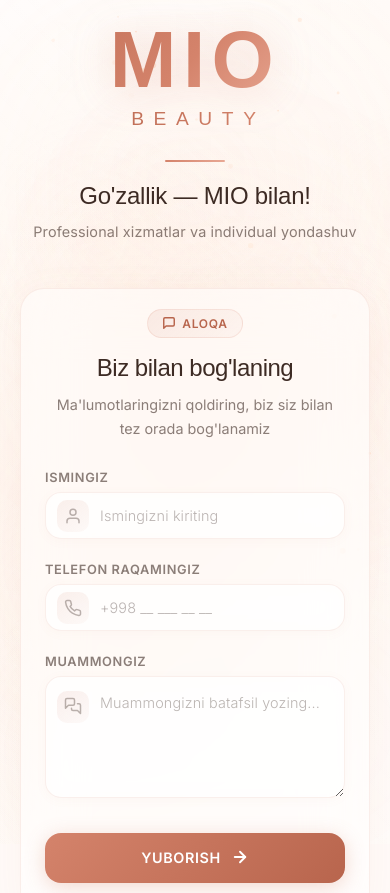
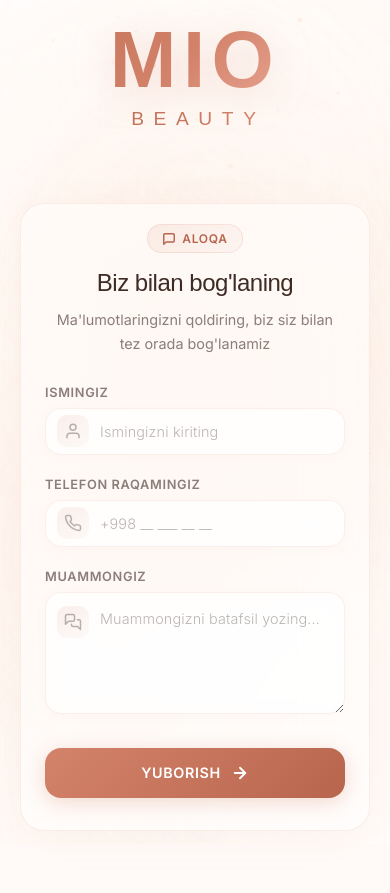
Before and after one commit to nurillayevjamshid/miolanding, a plain HTML site: page index.html in a window 390 px wide. Shown: the top 893 px of the page. Drawn offline with Linux system fonts and the light colour scheme; a web font is replaced by a local one.

Commit message:
style: hide tagline on mobile

```diff
--- a/style.css
+++ b/style.css
@@ -832,10 +832,7 @@ body {
     }
 
     .mobile-brand .brand-tagline {
-        animation: none;
-        opacity: 1;
-        transform: none;
-        margin-bottom: 0;
+        display: none;
     }
 
     .mobile-brand .tagline-text {
```
